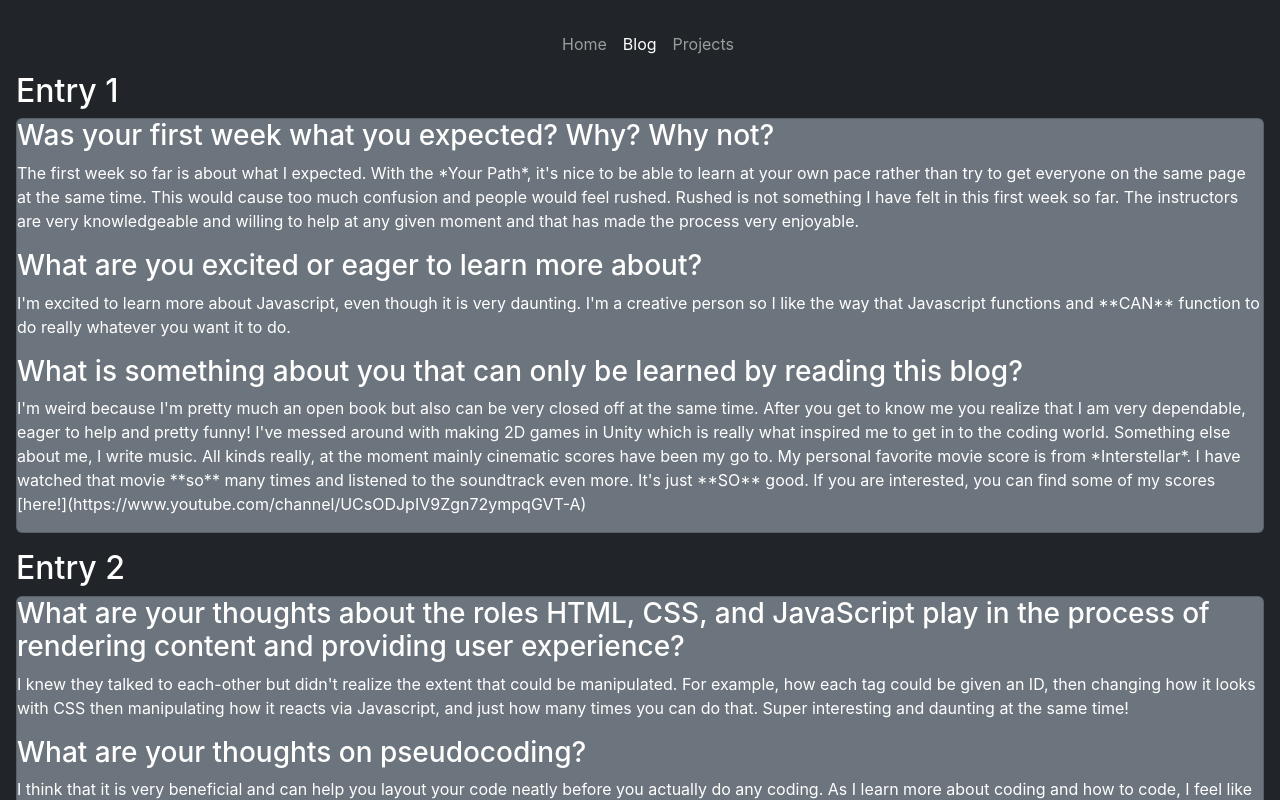
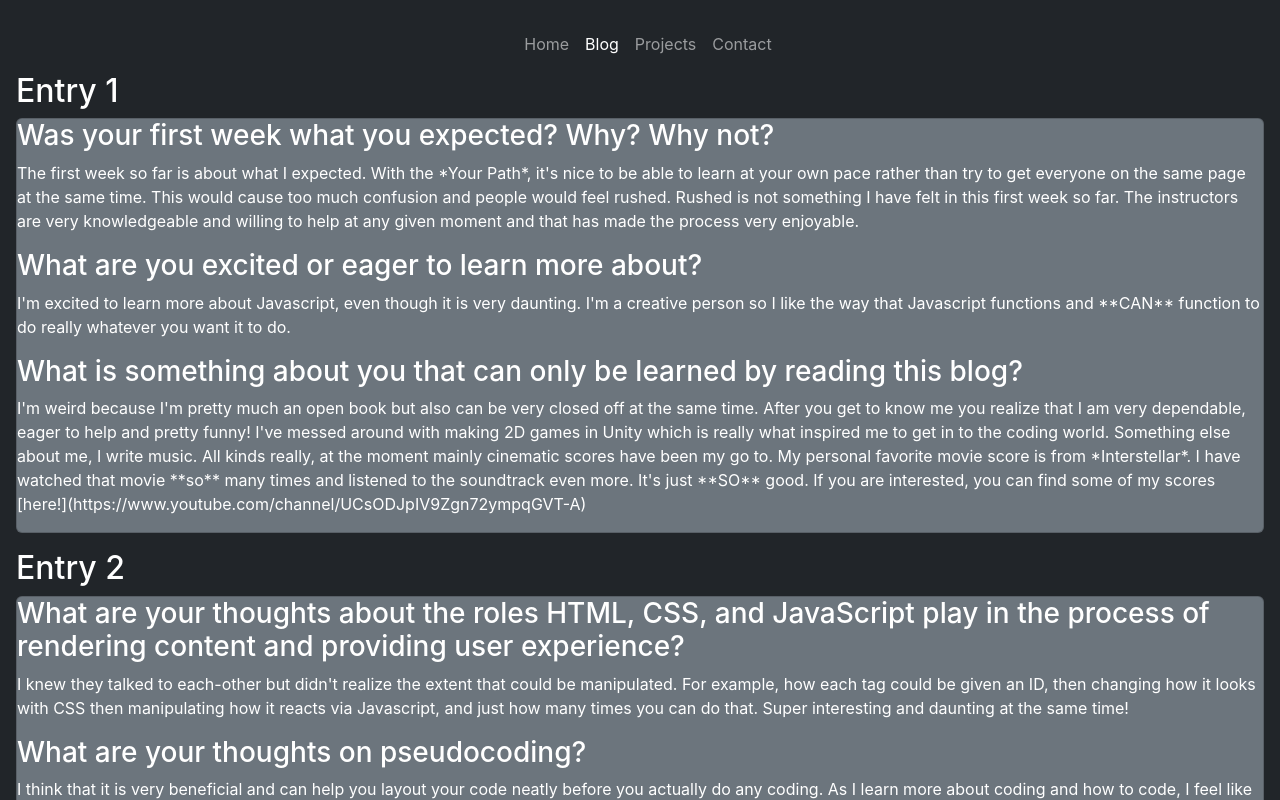
Before and after one commit to psoper1/psoper1.github.io, a React (Create React App) app in the folder app/: page /#/blog in a window 1280 px wide. Shown: the top 800 px of the page. Built offline with nearby package versions, Linux system fonts and the light colour scheme; the HTML template or start-up script is replaced by a standard one; a web font is replaced by a local one.

Commit message:
added contact page

```diff
--- a/app/src/App.css
+++ b/app/src/App.css
@@ -7,6 +7,10 @@
   border-width: 1px;
 }
 
+#contact {
+  margin-left: 38%;
+  margin-top: 8%;
+}
 
 .about {
   font-family: Alkatra;
--- a/app/src/App.js
+++ b/app/src/App.js
@@ -3,6 +3,7 @@ import { HashRouter as Router, Routes, Route } from "react-router-dom";
 import Home from './Components/Home';
 import Blog from './Components/Blog';
 import Projects from './Components/Projects';
+import Contact from './Components/Contact';
 
 function App() {
   return (
@@ -12,6 +13,7 @@ function App() {
           <Route path="/" element={<Home />} />
           <Route path="/blog" element={<Blog />} />
           <Route path="/projects" element={<Projects />} />
+          <Route path="/contact" element={<Contact />} />
         </Routes>
       </Router>
     </>
--- /dev/null
+++ b/app/src/Components/Contact.js
@@ -0,0 +1,16 @@
+import NavBar from "./NavBar"
+
+function Contact() {
+    return (
+        <>
+        <NavBar />
+        <div id="contact"className="align-items-center">
+        <h1 id="about" className="text-center">Contact Me!</h1>
+        <h5 id="about" className="text-center">Got a project you're working on? Got a position open or just want to chat? Feel free to send me an email anytime!</h5>
+        <p id="about" className="text-center">Email: psoper0604@gmail.com</p>
+        </div>
+        </>
+    )
+}
+
+export default Contact
--- a/app/src/Components/NavBar.js
+++ b/app/src/Components/NavBar.js
@@ -21,11 +21,13 @@ function NavBar() {
                             <NavLink to="/" className="nav-link">Home</NavLink>
                             <NavLink to="/blog" className="nav-link">Blog</NavLink>
                             <NavLink to="/projects" className="nav-link">Projects</NavLink>
+                            <NavLink to="/contact" className="nav-link">Contact</NavLink>
                         </div>}
                         <div id="theNav" className="navbar-nav">
                             <NavLink to="/" activeClassName="selected" className="nav-link">Home</NavLink>
                             <NavLink to="/blog" activeClassName="selected" className="nav-link">Blog</NavLink>
                             <NavLink to="/projects" activeClassName="selected" className="nav-link">Projects</NavLink>
+                            <NavLink to="/contact" className="nav-link">Contact</NavLink>
                         </div>
                     </div>
                 </div>
```
